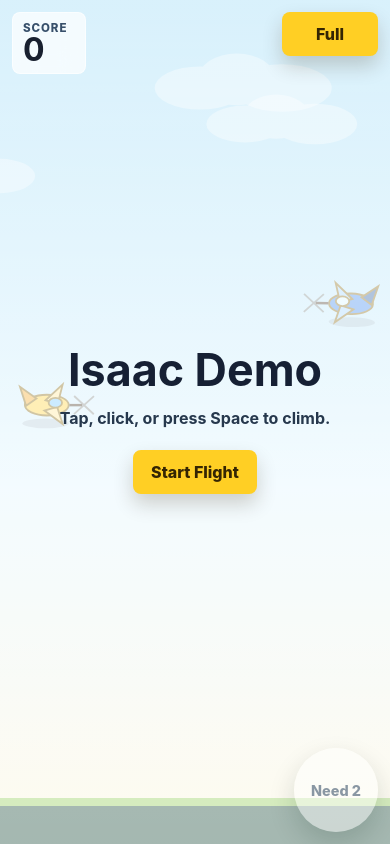
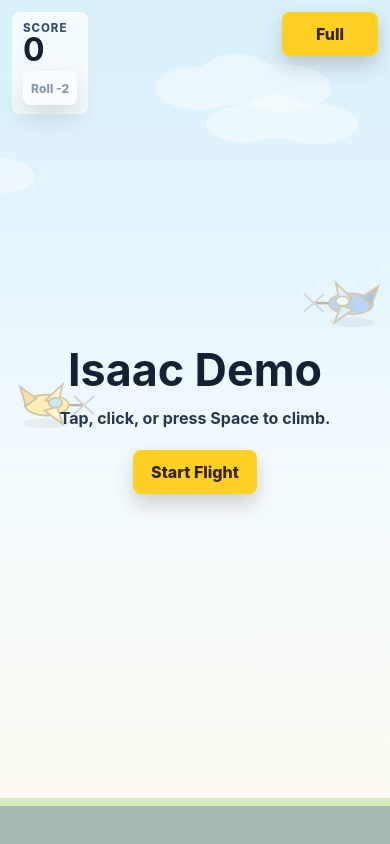
Before and after one commit to BadAnt82/isaac-demo, a website built with Vite: page index.html in a window 390 px wide. Built offline with nearby package versions, Linux system fonts and the light colour scheme.

Commit message:
Move roll button under score

```diff
--- a/index.html
+++ b/index.html
@@ -17,14 +17,12 @@
           <div class="score-panel">
             <span class="label">Score</span>
             <strong id="score">0</strong>
+            <button id="roll" type="button">Roll -2</button>
           </div>
           <div class="hud-actions">
             <button id="fullscreen" type="button">Full screen</button>
             <button id="restart" type="button" hidden>Restart</button>
           </div>
-        </div>
-        <div class="gameplay-controls">
-          <button id="roll" type="button">Roll</button>
         </div>
         <div id="overlay" class="overlay">
           <h1>Isaac Demo</h1>
--- a/src/main.ts
+++ b/src/main.ts
@@ -194,7 +194,7 @@ function addScore(points: number) {
 function updateRollButton() {
   const ready = state === "running" && score >= rollPointCost && rollTimer <= 0;
   rollButton.disabled = !ready;
-  rollButton.textContent = ready ? "Roll -2" : `Need ${rollPointCost}`;
+  rollButton.textContent = "Roll -2";
 }
 
 function reset(nextState: GameState) {
--- a/src/styles.css
+++ b/src/styles.css
@@ -103,14 +103,6 @@ button:focus-visible {
   pointer-events: auto;
 }
 
-.gameplay-controls {
-  position: absolute;
-  z-index: 6;
-  right: max(16px, env(safe-area-inset-right));
-  bottom: max(18px, env(safe-area-inset-bottom));
-  pointer-events: auto;
-}
-
 .score-panel {
   min-width: 92px;
   border: 1px solid rgba(255, 255, 255, 0.58);
@@ -118,6 +110,7 @@ button:focus-visible {
   background: rgba(255, 255, 255, 0.7);
   padding: 10px 14px;
   backdrop-filter: blur(12px);
+  pointer-events: auto;
 }
 
 .label {
@@ -144,13 +137,15 @@ button:focus-visible {
 }
 
 #roll {
-  width: 92px;
-  height: 92px;
-  min-height: 92px;
-  border-radius: 50%;
+  display: block;
+  width: 100%;
+  min-height: 36px;
+  margin-top: 8px;
+  border-radius: 8px;
   background: #38d58f;
   color: #063820;
-  padding: 0;
+  padding: 0 10px;
+  font-size: 0.82rem;
   box-shadow: 0 12px 28px rgba(2, 32, 18, 0.28);
 }
 
@@ -250,16 +245,11 @@ body.fullscreen-fallback-active {
     padding: 0 12px;
   }
 
-  .gameplay-controls {
-    right: max(12px, env(safe-area-inset-right));
-    bottom: max(12px, env(safe-area-inset-bottom));
-  }
-
   #roll {
-    width: 84px;
-    height: 84px;
-    min-height: 84px;
-    font-size: 0.9rem;
+    min-height: 34px;
+    margin-top: 6px;
+    padding: 0 8px;
+    font-size: 0.76rem;
   }
 }
 
```
